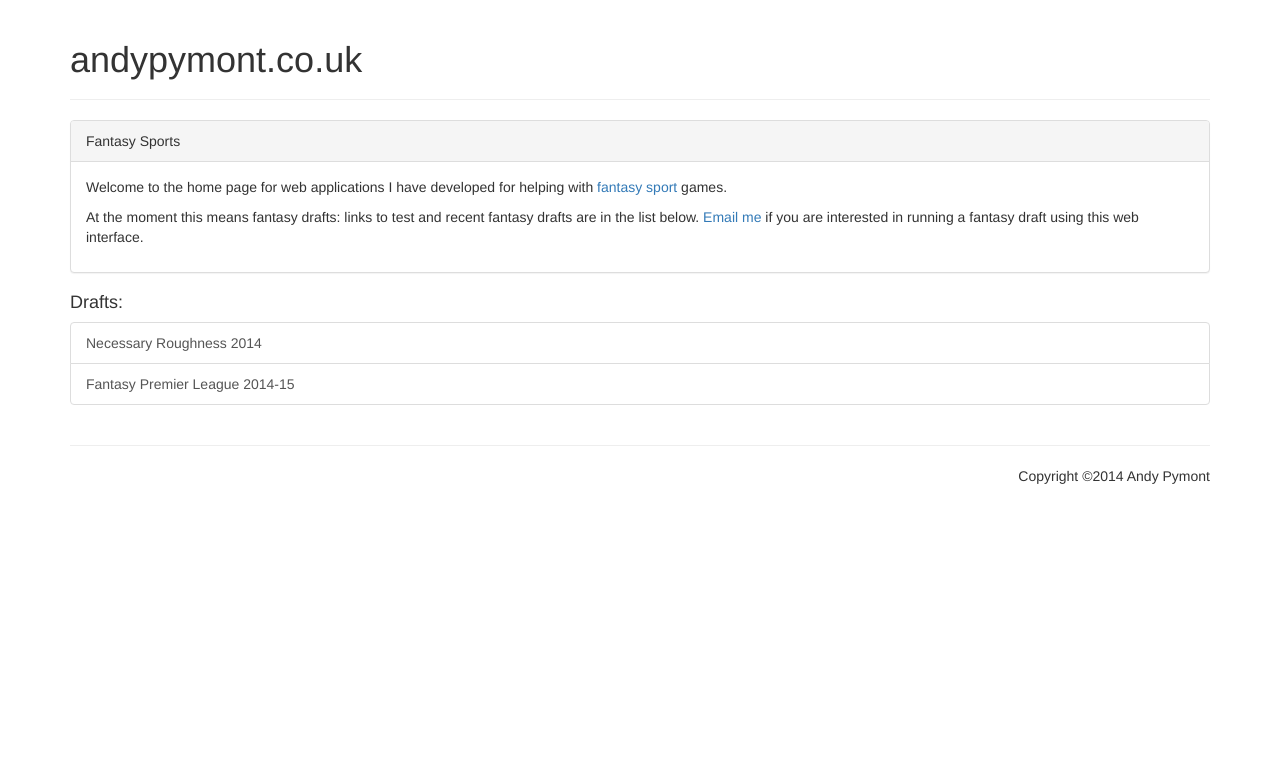
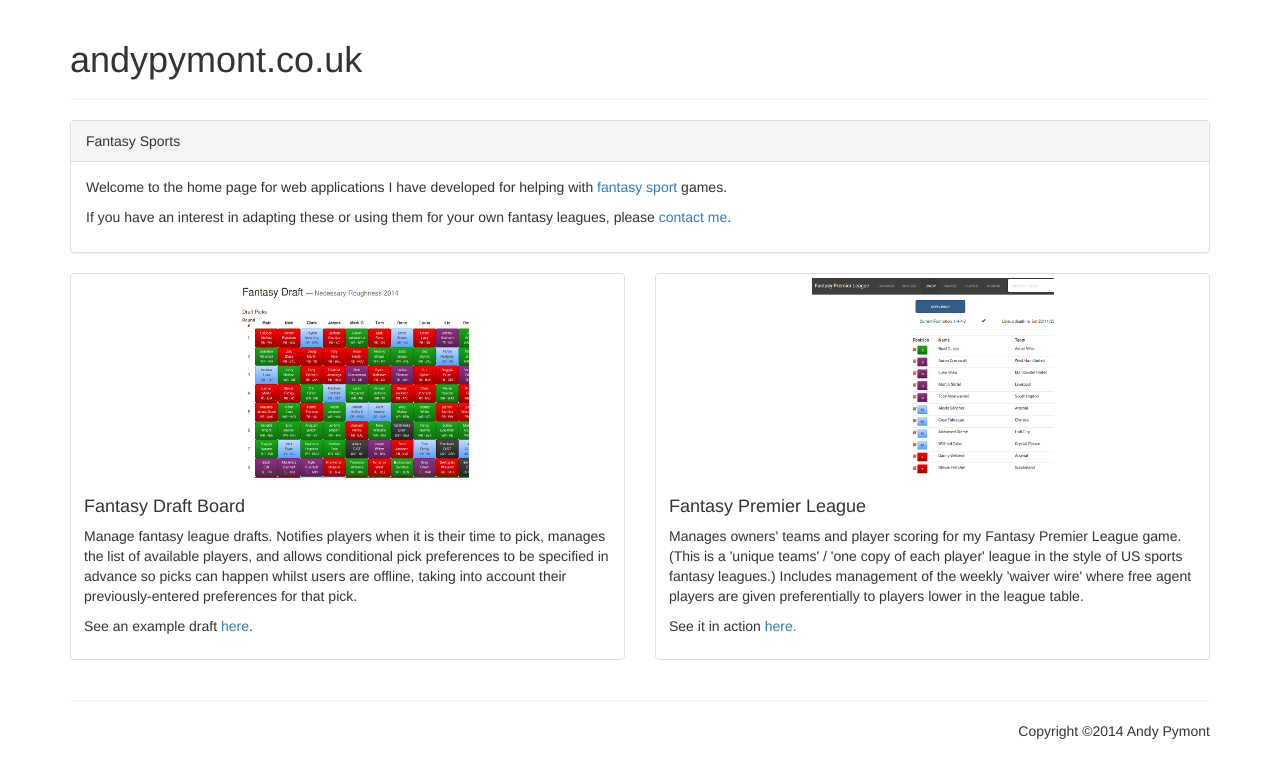
Before and after one commit to andypymont/andypymontcouk, a Flask app: page / in a window 1280 px wide. Shown: the top 778 px of the page. Run offline with Flask 2, Linux system fonts and the light colour scheme; parts of the project's set-up code (start-up, migrations or seed data) failed here and were passed over; some libraries are stand-ins or nearby versions.

Commit message:
Updated homepage reflecting fantasy premier league app existance and adding thumbnails

```diff
--- a/andypymont.py
+++ b/andypymont.py
@@ -17,8 +17,8 @@ app = DispatcherMiddleware(app_homepage, {'/drafts': fantasydrafts.app,
 @app_homepage.route('/')
 def index():
 	return render_template('index.html',
-						   drafts=[{'name': 'Necessary Roughness 2014', 'url': '/drafts/necessary-roughness-2014'},
-								   {'name': 'Fantasy Premier League 2014-15', 'url': '/drafts/fantasy-premier-league-2014-15'}])
+						   url_draft = '/drafts/necessary-roughness-2014/',
+						   url_fantasypl = '/fantasypl/')
 
 if __name__ == '__main__':
 	app.run()
--- a/templates/index.html
+++ b/templates/index.html
@@ -28,16 +28,33 @@
         <div class="panel-body">
           <p>Welcome to the home page for web applications I have developed for helping with <a href="http://en.wikipedia.org/wiki/Fantasy_sports">fantasy sport</a> games.</p>
 
-          <p>At the moment this means fantasy drafts: links to test and recent fantasy drafts are in the list below. <a href="mailto:andypymont@gmail.com">Email me</a> if you are interested in running a fantasy draft using this web interface.</p>
+          <p>If you have an interest in adapting these or using them for your own fantasy leagues, please <a href="mailto:andypymont@gmail.com">contact me</a>.</p>
 
         </div>
       </div>
 
-      <h4>Drafts:</h4>
-      <div class="list-group">
-      {% for draft in drafts %}
-        <a href="{{ draft['url'] }}" class="list-group-item">{{ draft['name'] }}</a>
-      {% endfor %}
+      <div class="row">
+
+        <div class="col-md-6">
+          <div class="thumbnail">
+            <a href="{{ url_drafts }}"><img src="{{ url_for('static', filename='images/thumb-drafts.png') }}"></a>
+            <div class="caption"><p><h4>Fantasy Draft Board</h4></p>
+              <p>Manage fantasy league drafts. Notifies players when it is their time to pick, manages the list of available players, and allows conditional pick preferences to be specified in advance so picks can happen whilst users are offline, taking into account their previously-entered preferences for that pick.</p>
+              <p>See an example draft <a href="{{ url_draft }}">here</a>.</p>
+            </div>
+          </div>
+        </div>
+
+        <div class="col-md-6">
+          <div class="thumbnail">
+            <a href="{{ url_fantasypl }}"><img src="{{ url_for('static', filename='images/thumb-fantasypl.png') }}"></a>
+            <div class="caption"><p><h4>Fantasy Premier League</h4></p>
+              <p>Manages owners' teams and player scoring for my Fantasy Premier League game. (This is a 'unique teams' / 'one copy of each player' league in the style of US sports fantasy leagues.) Includes management of the weekly 'waiver wire' where free agent players are given preferentially to players lower in the league table.</p>
+              <p>See it in action <a href="{{ url_fantasypl }}">here.</a><p>
+            </div>
+          </div>
+        </div>
+
       </div>
 
     </div>
```
Also changed, not shown: static/images/thumb-drafts.png (added), static/images/thumb-fantasypl.png (added).
